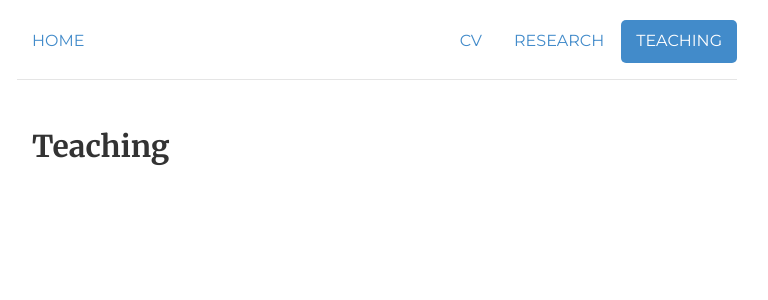
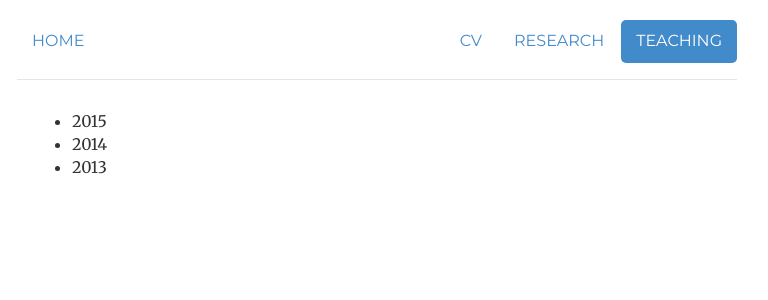
Before and after one commit to morihiroaki/morihiroaki.github.io, a Jekyll site: the page built from teaching.html, in a window 1280 px wide. Shown: the top 300 px of the page, without its empty margins (263-1031 px from the left). Built offline with Jekyll 4.4.1, drawn with Linux system fonts in a browser that asks for light colours.

Commit message:
Update teaching.html

```diff
--- a/teaching.html
+++ b/teaching.html
@@ -7,6 +7,10 @@ teaching: active
 description:
 ---
 <div class="container">
-        <h2>Teaching</h2>
+<ul style="list-style-type:disc">
+  <li>2015</li>
+  <li>2014</li>
+  <li>2013</li>
+</ul>
 </div>
   <!--/div-->
```
